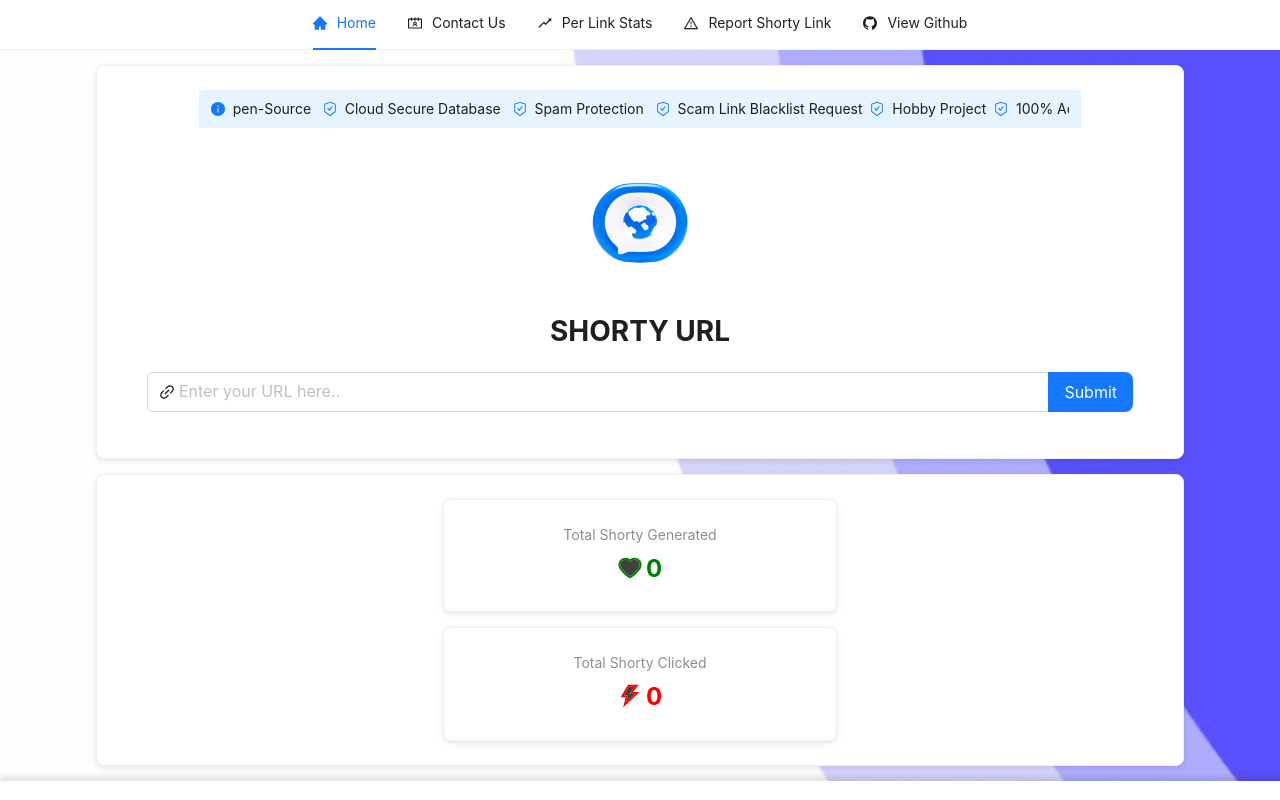
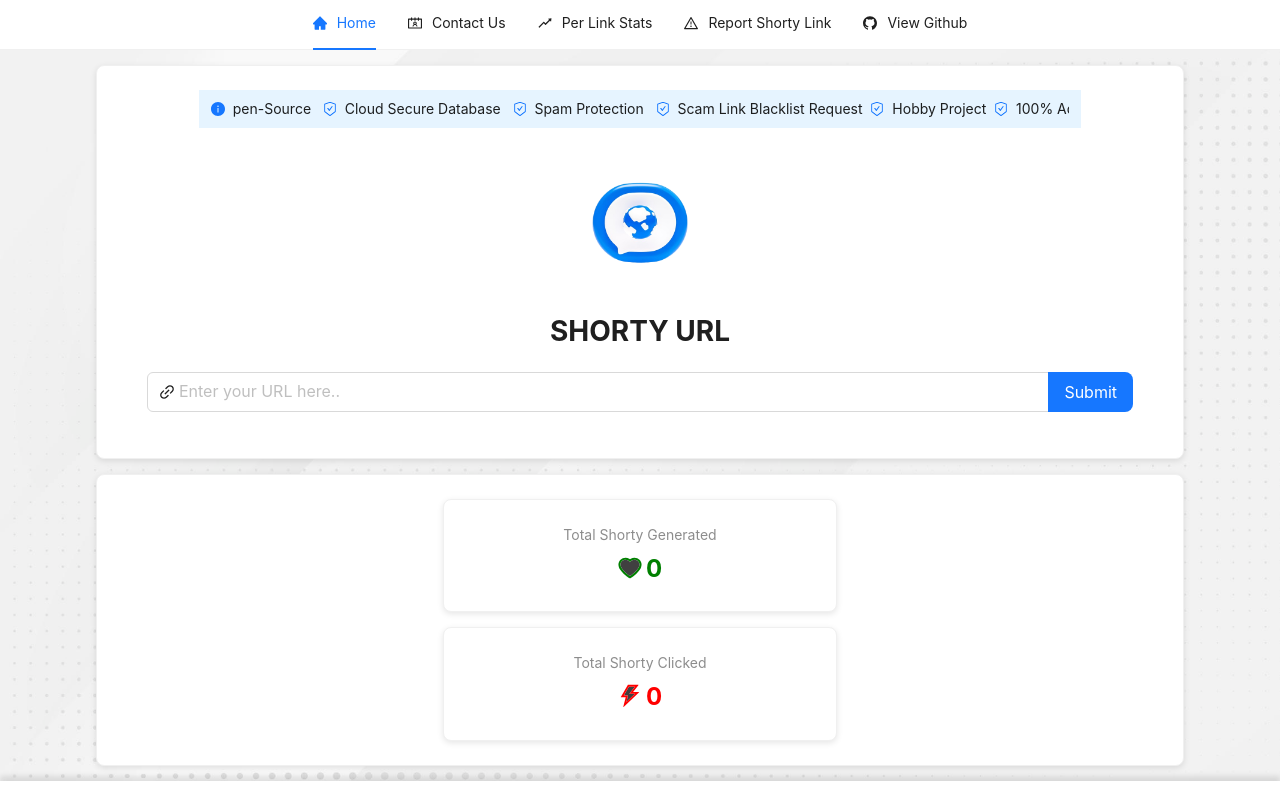
Before and after one commit to shehari007/url-shorty, a React (Create React App) app: page / in a window 1280 px wide. Shown: the top 800 px of the page. Built offline with nearby package versions, Linux system fonts and the light colour scheme; no server answers.

Commit message:
back updated

```diff
--- a/src/App.css
+++ b/src/App.css
@@ -7,7 +7,7 @@ ul li {
 }
 
 .layout-back {
-  background: url(/public/back.gif);
+  background: url(/public/back.jpg);
   background-repeat: no-repeat;
   background-size: cover;
 }
```
Also changed, not shown: public/back.gif (deleted), public/back.jpg (added).
